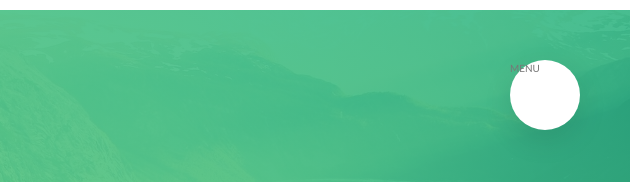
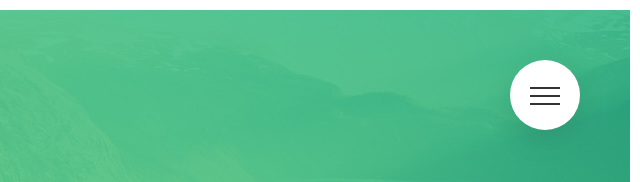
Before and after one commit to AndresXI/Natours-Landing-Page, a website: page index.html in a window 1280 px wide. Shown: the top 182 px of the page, 640-1280 px from the left. Drawn offline with Linux system fonts and the light colour scheme.

Commit message:
finished burger icon menu

```diff
--- a/index.html
+++ b/index.html
@@ -15,7 +15,9 @@
 <body>
   <div class="navigation">
     <input type="checkbox" class="navigation__checkbox" id="navi-toggle">
-    <label for="navi-toggle" class="navigation__button">MENU</label>
+    <label for="navi-toggle" class="navigation__button">
+      <span class="navigation__icon">&nbsp;</span>
+    </label>
 
     <div class="navigation__background">&nbsp;</div>
 
--- a/sass/layout/_navigation.scss
+++ b/sass/layout/_navigation.scss
@@ -14,6 +14,8 @@
       border-radius: 50%;
       z-index: 2000;
       box-shadow: 0 1rem 3rem rgba($color-black, .1);
+      text-align: center;
+      cursor: pointer;
    }
 
    &__background {
@@ -80,6 +82,7 @@
       }
    }
 
+   // Functionality
    &__checkbox:checked ~ &__background {
       transform: scale(80);
    }
@@ -87,4 +90,56 @@
    &__checkbox:checked ~ &__nav {
       transform: translateX(0);
    }
+
+   // Menu Icon
+   &__icon {
+      position: relative;
+      margin-top: 3.5rem;
+
+      &,
+      &:before,
+      &:after {
+         width: 3rem;
+         height: 2px;
+         background-color: $color-gray-dark-3;
+         display: inline-block;
+      }
+
+      &::before,
+      &::after {
+         content: "";
+         position: absolute;
+         transition: all .2s;
+         left: 0;
+      }
+
+      &::before {
+         top: -.8rem;
+      }
+
+      &::after {
+         top: .8rem;
+      }
+   }
+
+   &__button:hover &__icon::before {
+      top: -1rem;
+   }
+
+   &__button:hover &__icon::after {
+      top: 1rem;
+   }
+
+   // Animation toggle
+   &__checkbox:checked + &__button &__icon {
+      background-color: transparent;
+   }
+   &__checkbox:checked + &__button &__icon::before {
+      top: 0;
+      transform: rotate(135deg);
+   }
+   &__checkbox:checked + &__button &__icon::after {
+      top: 0;
+      transform: rotate(-135deg);
+   }
 }
```
Also changed, not shown: css/style.css.
